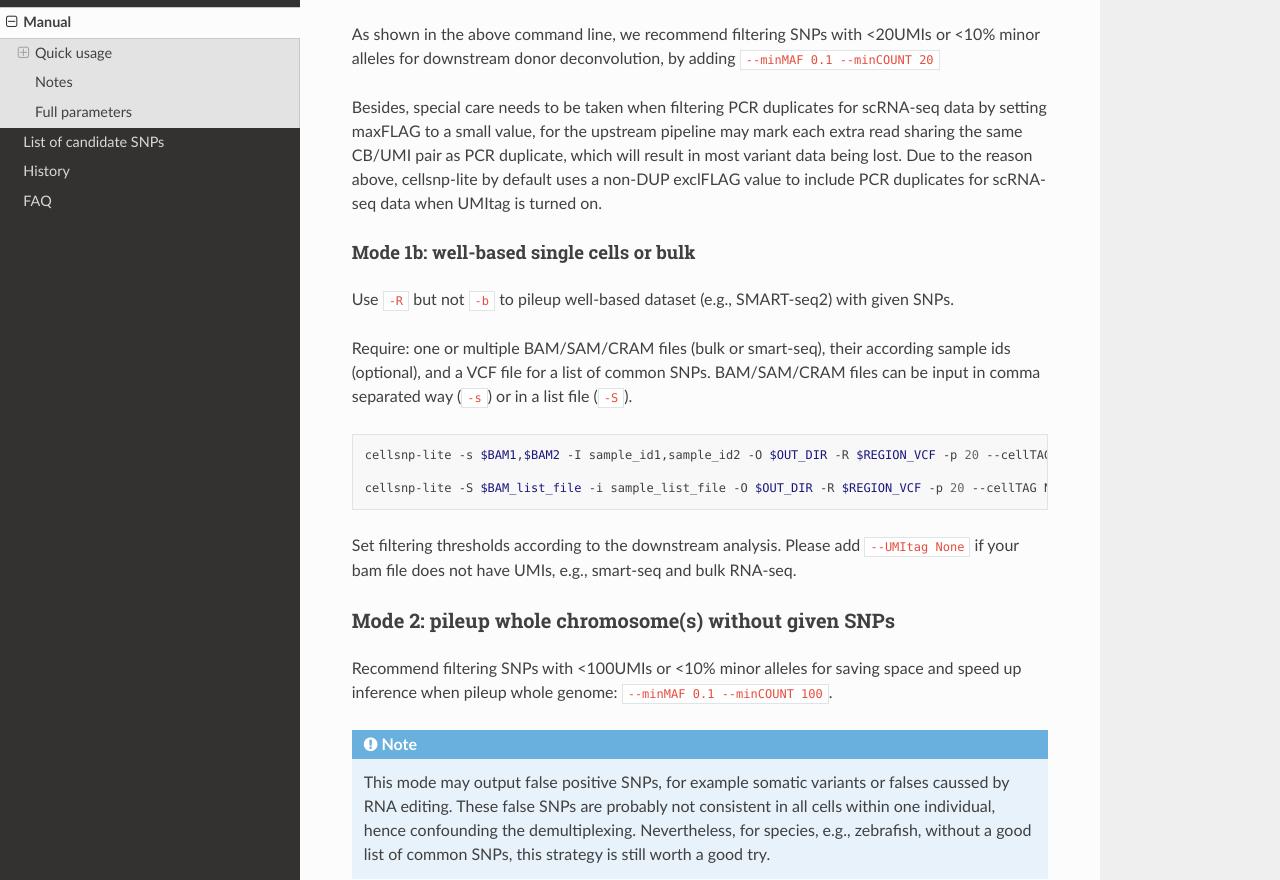
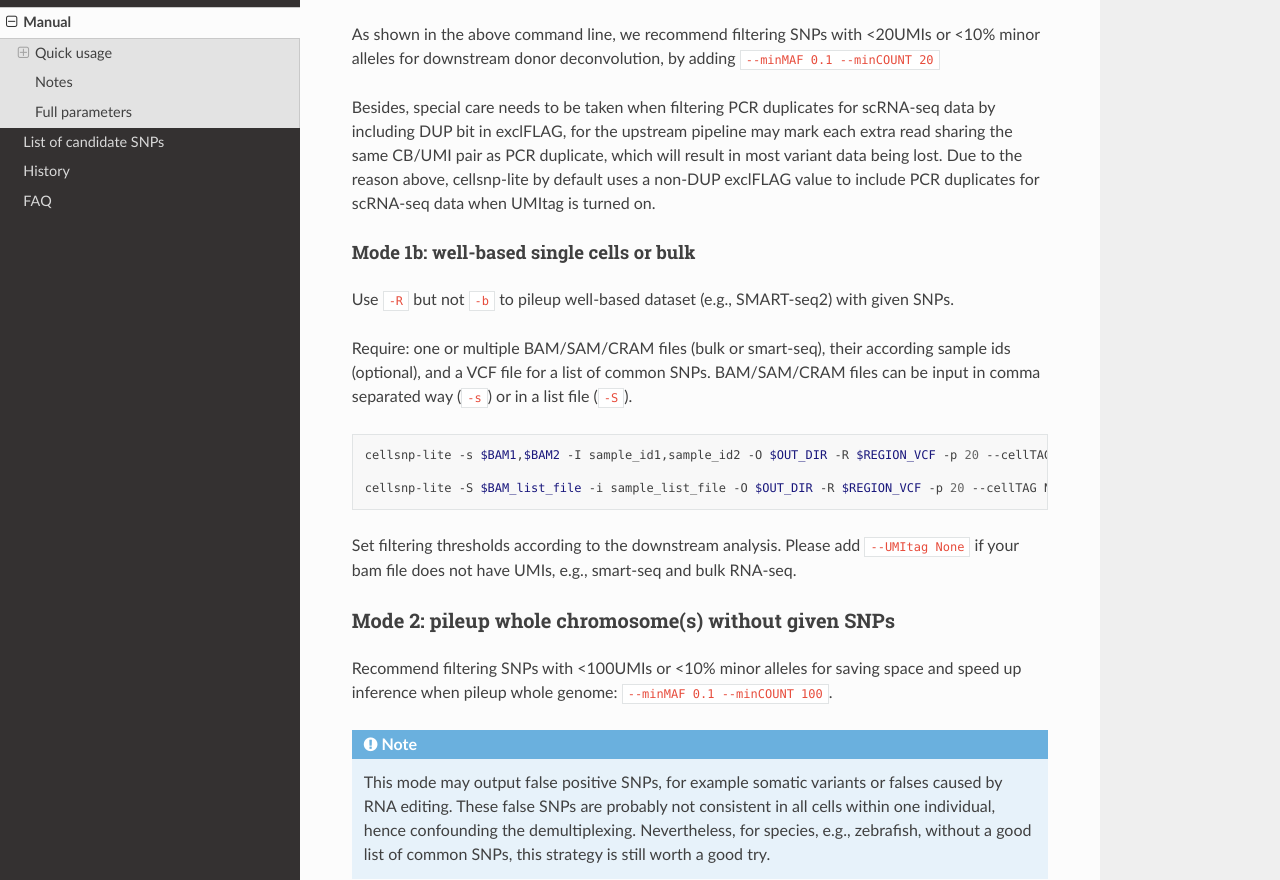
Before and after one commit to single-cell-genetics/cellsnp-lite, a Sphinx documentation site: the page built from doc/manual.rst, in a window 1280 px wide and 1400 px high, scrolled down 489 px. Shown: the part 160-1040 px from the top of the window. Built offline with Sphinx 7.4.7 and the Read the Docs theme 2.0.0, drawn with Linux system fonts in a browser that asks for light colours; some of the changed text lies outside the part shown.

Commit message:
update manual

```diff
--- a/doc/manual.rst
+++ b/doc/manual.rst
@@ -36,7 +36,7 @@ or <10% minor alleles for downstream donor deconvolution, by adding
 ``--minMAF 0.1 --minCOUNT 20``
 
 Besides, special care needs to be taken when filtering PCR duplicates for scRNA-seq data by
-setting maxFLAG to a small value, for the upstream pipeline may mark each extra read sharing
+including DUP bit in exclFLAG, for the upstream pipeline may mark each extra read sharing
 the same CB/UMI pair as PCR duplicate, which will result in most variant data being lost.
 Due to the reason above, cellsnp-lite by default uses a non-DUP exclFLAG value to include PCR
 duplicates for scRNA-seq data when UMItag is turned on.
@@ -70,7 +70,7 @@ Recommend filtering SNPs with <100UMIs or <10% minor alleles for saving space an
 when pileup whole genome: ``--minMAF 0.1 --minCOUNT 100``.
 
 .. note::
-   This mode may output false positive SNPs, for example somatic variants or falses caussed by
+   This mode may output false positive SNPs, for example somatic variants or falses caused by
    RNA editing. These false SNPs are probably not consistent in all cells within one individual, hence
    confounding the demultiplexing. Nevertheless, for species, e.g., zebrafish, without a good list of
    common SNPs, this strategy is still worth a good try.
```
Also changed, not shown: other parts of doc/manual.rst (+2 -2 lines), README.rst (+13 -3 lines), 1 other file.
